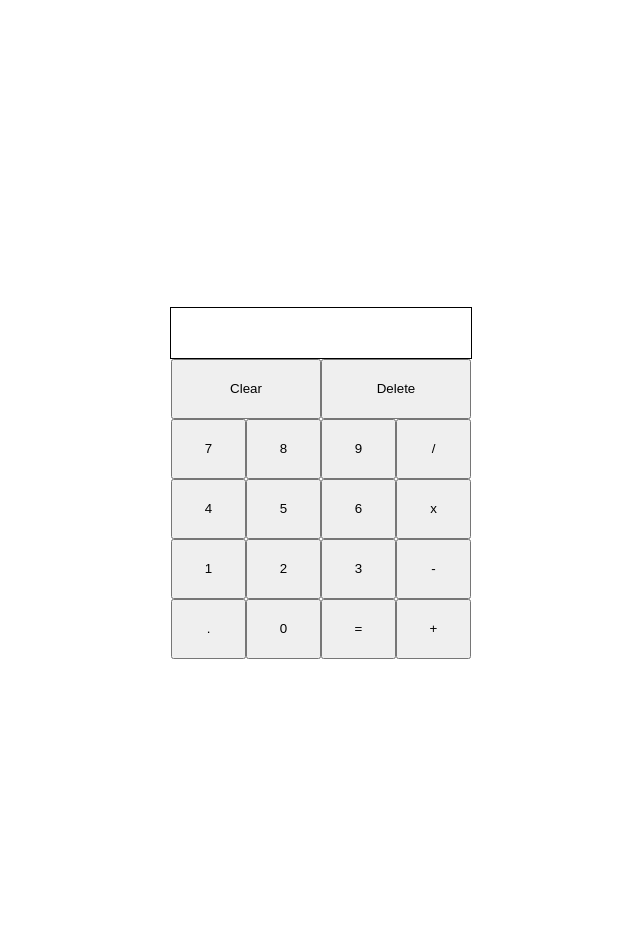
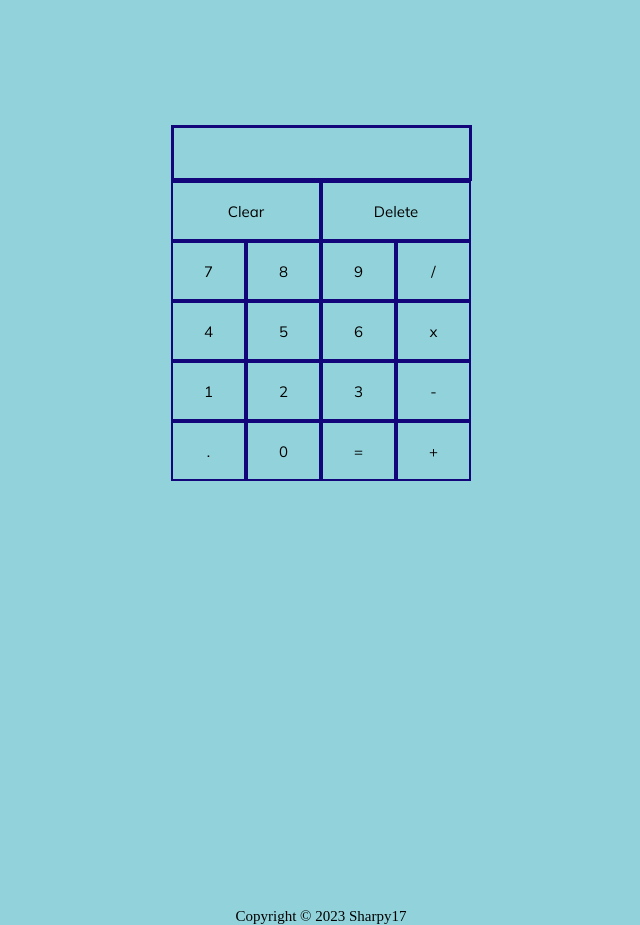
Before and after one commit to Sharpy17/Calculator, a plain HTML site: page index.html in a window 1280 px wide. Shown: the whole page, without its empty margins (319-959 px from the left). Before the commit the page ends 800 px from the top, so only its background shows below. Drawn offline with nearby package versions, Linux system fonts and the light colour scheme; a web font is replaced by a local one.

Commit message:
Add elementary design

```diff
--- a/index.html
+++ b/index.html
@@ -10,6 +10,7 @@
     <link rel="stylesheet" href="styles.css">
 </head>
 <body>
+    <div class="thewholething">
         <input type="text" class="display" readonly>
         <div class="big-container">
             <div class="container1">
@@ -34,5 +35,7 @@
                 </div>
             </div>
         </div>
+    </div>
+    <div class="copyright">Copyright © 2023 Sharpy17</div>
 </body>
 </html>
--- a/script.js
+++ b/script.js
@@ -83,7 +83,7 @@ function deleteNumber () {
         let displayString = display.value.slice(0, display.value.length - 1);
         display.value = displayString;
     }
-}
+};
 
 function toEqual () {
     for (let i = 0; i < operations.length; i++) {
@@ -101,8 +101,6 @@ function toEqual () {
         operations = [];
 };
 
-
-
 for (const but of buttons) {
     if (but !== clear && but !== equal) {
         but.addEventListener('click', () => {
@@ -115,9 +113,8 @@ for (const but of buttons) {
     } else if (but === clear) {
         but.addEventListener('click', deleteNumber);
     } else if (but === equal) {
-        but.addEventListener('click', toEqual());
+        but.addEventListener('click', toEqual);
     }
-    window.lastNum = but;
 };
 
 allClear.onclick = () => {
@@ -138,9 +135,10 @@ document.addEventListener('keydown', (event) => {
     if (event.key === '9') { arrPush(event.key); }
     if (event.key === '0') { arrPush(event.key); }
     if (event.key === '+') { arrPush(event.key); }
-    if (event.key === '*') { arrPush(event.key); }
+    if (event.key === 'x') { arrPush(event.key); }
     if (event.key === '/') { arrPush(event.key); }
     if (event.key === '-') { arrPush(event.key); }
+    if (event.key === '.') { arrPush(event.key); }
     if (event.key === 'Backspace') { deleteNumber(); }
     if (event.key === '=') { toEqual(); }
 });
--- a/styles.css
+++ b/styles.css
@@ -1,17 +1,32 @@
+@import url(https://fonts.googleapis.com/css?family=Mulish:200,300,regular,500,600,700,800,900,200italic,300italic,italic,500italic,600italic,700italic,800italic,900italic);
+@import url(https://fonts.googleapis.com/css?family=Alkatra:regular,500,600,700);
+
 * {
     margin: 0;
     padding: 0;
+    background-color: rgb(146, 211, 219);
+    font-family: Mulish;
+    font-size: 15px;
+}
+
+body {
+    display: flex;
+    flex-direction: column;
+    margin-top: 125px;
+    height: 100vh;
+    width: 100vw;
+    justify-content: space-between;
+    align-items: center;
 }
 
 button {
     height: 60px;
+    border: 2px solid rgb(18, 6, 122);
 }
 
-body {
+.thewholething {
     display: flex;
-    height: 100vh;
-    width: 100vw;
-    justify-content: center;
+    justify-content: flex-start;
     align-items: center;
     flex-direction: column;
 }
@@ -53,6 +68,10 @@ body {
 
 .display {
     height: 50px;
-    width: 300px;
-    border: 1px solid black;
+    width: 295px;
+    border: 3px solid rgb(18, 6, 122);
 }
+
+.copyright {
+    font-family: Alkatra;
+}
```
Lines whose indentation alone changed are shown as unchanged.
